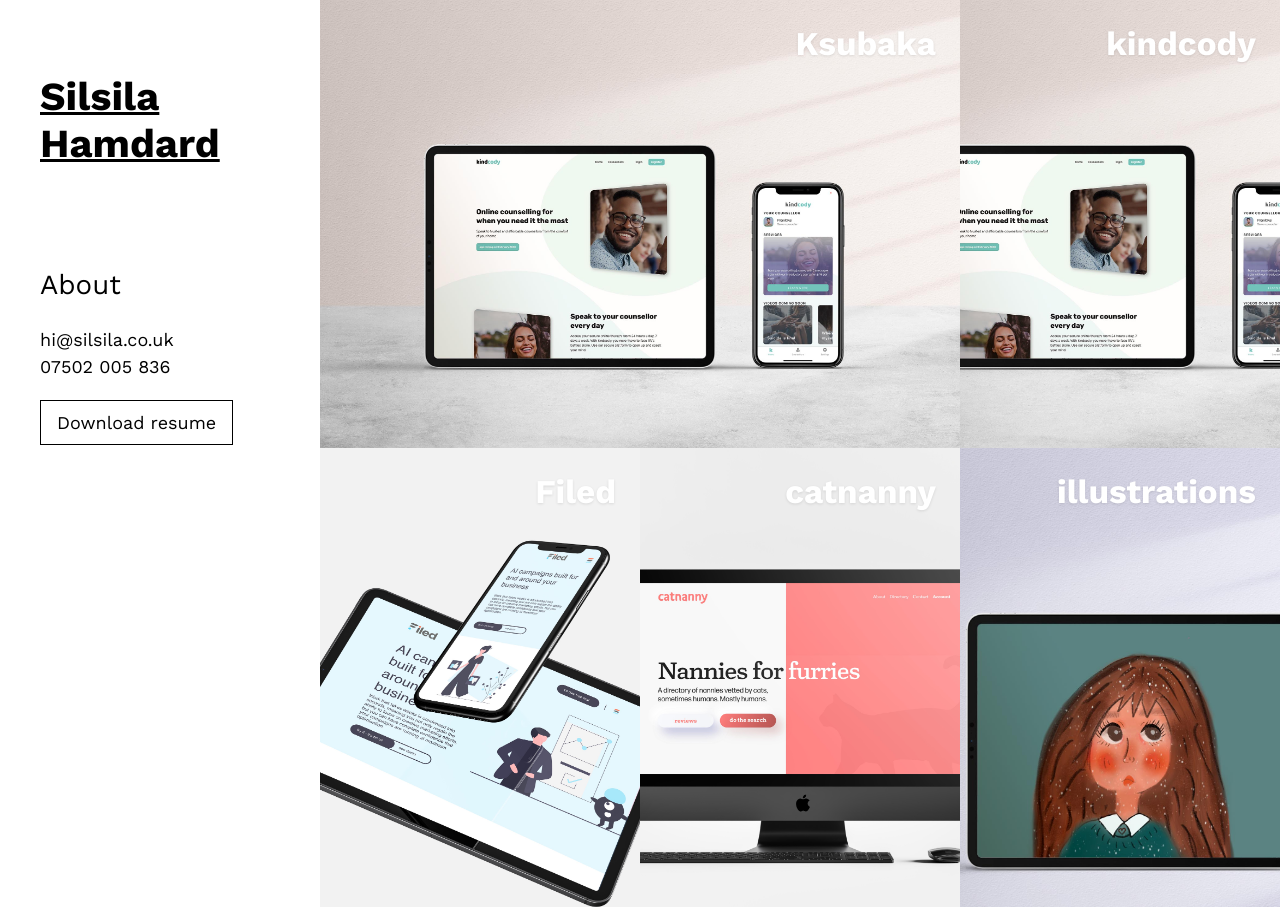
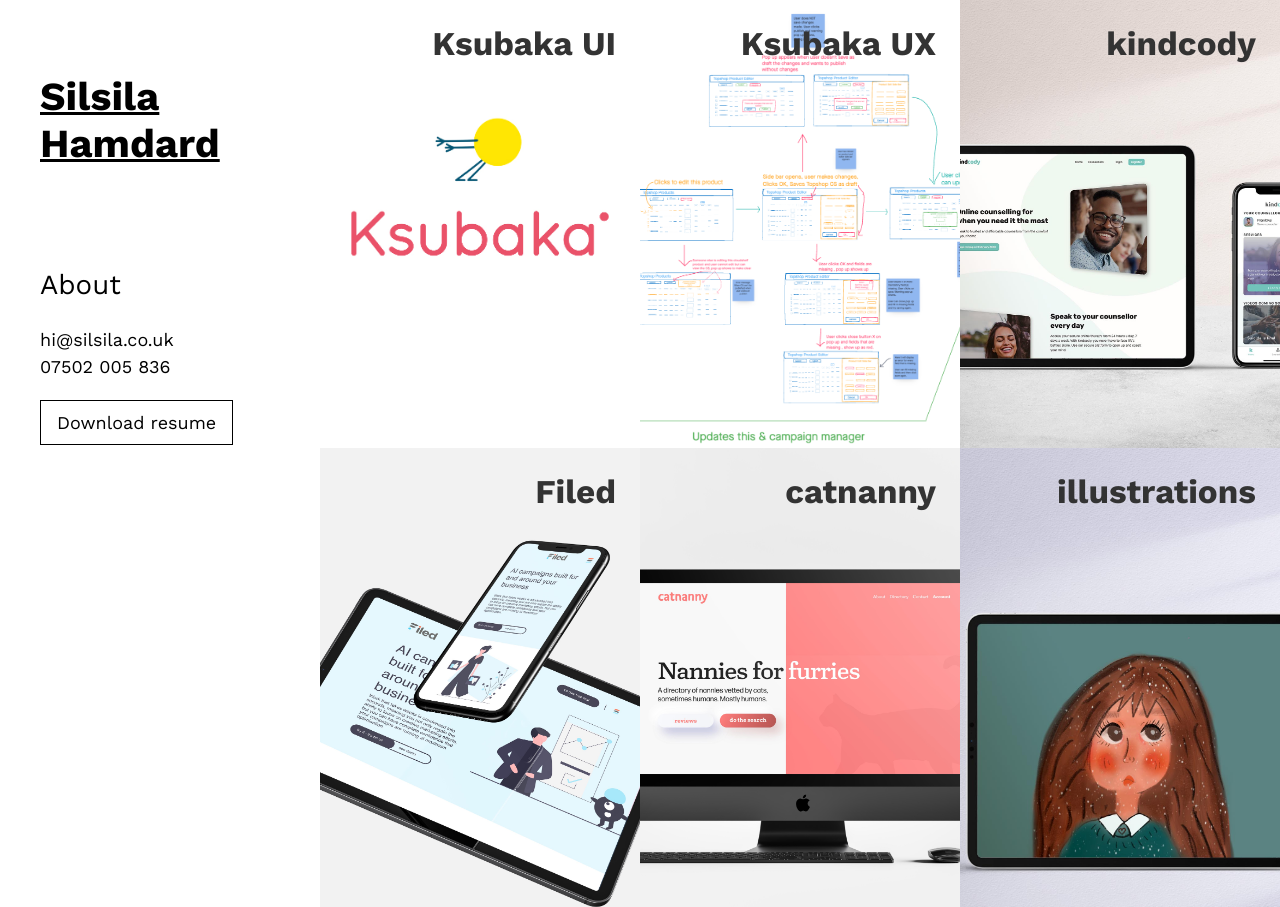
Before and after one commit to ovidiu-balau/silsila, a Gatsby site: page / in a window 1280 px wide. Shown: the top 907 px of the page. Built offline with nearby package versions, Linux system fonts and the light colour scheme; Gatsby itself is replaced by a stand-in of ours.

Commit message:
feat: update index grid and add ksubaka ui/ux

```diff
--- a/content/projects/projects.yaml
+++ b/content/projects/projects.yaml
@@ -1,21 +1,37 @@
-# - title: "Ksubaka"
-#   title_detail: "Ksubaka"
-#   category: "UI Design"
-#   slug: "ksubaka-ui"
-#   color: "#EA516A"
-#   images: "kindcody"
-#   cover: "./kindcody/projects-kindcody-cover.jpg"
-- title: "Ksubaka"
-  title_detail: "Ksubaka"
+
+- title: "Ksubaka UI"
+  title_detail: "Ksubaka UI"
   category: "Junior UI/UX Designer"
   slug: "ksubaka"
   color: "#EA516A"
   images: "ksubaka"
-  cover: "./kindcody/projects-kindcody-cover.jpg"
-  desc: "kindcody is an online therapy service that connects counsellors with people in need of counselling. Our platform assists our users with their client base, calendar management and helps them create new connections. Our features range from simple bookings all the way to an online counselling community which enables the growth of their session quality.<br/><br/>
-  Customers are the heart of kindcody and to ensure we do not break it we thoroughly vet all of our counsellors. Our bookings are entirely private between the user and the counsellor with HIPAA compliances as well as end-to-end encryption. We believe in doing the right thing and provide an affordable service regardless of the topic of discussion.<br/><br/><br/>
-  My role in kindcody was creating the brand, brand guidelines, website design and app design for the first phase of the business. The team had a leadership mixture of a software developer, business strategist and creative director.<br/><br/>
-  After sessions of brainstorming with different word combinations, colours schemes and researching the competitors, my team and I hand picked a green pastel as a primary colour because of the representation and reputation it has in the medical industry. To emphasise the emotion of safety, the font we’ve picked for the logo makes use of softer edges and bolder letters which helps us emphasise the emotion we’re trying to showcase"
+  cover: "./ksubaka/projects-ksubaka-cover.jpg"
+  desc: "<h4>CloudShelf</h4>
+  <h6>UI</h6>
+  My focus on one of Ksubaka’s market leading products, the Cloudshelf, was around the UI and asset management. GHD, one of their clients, was a project I was tasked to work on with responsibilities ranging from gathering branding assets to grouping all their product assets and UI.<br/><br/>
+  In the making of multiple Cloudshelves, I faced challenges such as pairing fonts that would be compatible with the client’s respective language characteristics and low quality asset gathering.
+  <h4>Instore Survey</h4>
+  Another product brought by Ksubaka, I was tasked with, was the Smiles Surveys. Its purpose was gathering customer feedback regarding their in store experience for clients such as M&S and Aigle. My main tasks were building the UI, gathering brand guidelines information, applying them accordingly, with tools such as Photoshop, XD and InDesign, and creating physical board/sticker designs for the kiosks themselves.
+  <h4>Online Employee Survey</h4>
+  Due to the pandemic, Ksubaka had to take some drastic business measures. As a product team, we’ve been tasked to come up with a solution that can provide value to their current customers in the given climate. Their product line-up has had an addition with the introduction of the  Smiles Pulse Check-in for WFH Employees. The product’s capabilities are bubbled around an employee survey whose purpose was to monitor the wellbeing of employees of our current and upcoming clients such as Coca Cola.
+  <br/><br/>The main design idea was purposed to be fun and interactive so employees would want to complete their check-in survey. I’ve come up with ideas such as the spinning wheel at the end of the survey for customer engagement, the badges for continuation achievement and competition leaderboards.
+  <br/><br/>To achieve the fun and interactive UI, I’ve created animations from brand assets using tools such as After Effects, Media Encoder and Premier Pro.
+  <h4>TSK</h4>
+  The Temperature Sensing Kiosk was another project I worked on while at Ksubaka. My tasks for this project were mainly focused around the creation of physical sticker designs for packaging and kiosks for which I have mainly used InDesign and Photoshop.
+  "
+
+- title: "Ksubaka UX"
+  title_detail: "Ksubaka UX"
+  category: "Junior UI/UX Designer"
+  slug: "ksubaka-ux"
+  color: "#EA516A"
+  images: "ksubaka-ux"
+  cover: "./ksubaka-ux/001.png"
+  desc: "<h4>CloudShelf</h4>
+  <h6>UX</h6>
+  CloudShelf has a built-in dashboard editor for product management/administration. Due to building it from scratch before I joined, the UX/UI was not optimised and in many cases it did not follow Ksubaka’s brand guidelines. The process I went through was creating a wireframe flow in inVision accompanied by labels and explanations for whatever decision was experimental. My next action relied on user feedback which provided me with enough information to adjust the UX for further optimisations to avoid extra mental mapping effort. The way I collected user feedback was by providing users with stories and a number of tasks and observing their performance.
+  <br/><br/>Once the UX proved to be stable enough and the usability performance increased in propotypes with the employees of Ksubaka, I moved over to creating the UI. Due to Ksubaka already having a somewhat built UI assets, I had to review it and ensure it is consistent enough to be usable in the new Cloudshelf Editor. As well as improving it, I had to also extend it due to missing components which were not used in previous products.
+  <br/><br/>After completing the UI, I provided the test users with a number of prototypes as well as tasks and I’ve iterated on the minor changes spotted from our results."
 - title: "kindcody"
   title_detail: "kindcody"
   category: "App / Web / Branding"
--- a/src/components/grid-item.tsx
+++ b/src/components/grid-item.tsx
@@ -15,7 +15,7 @@
   }
   > span {
     z-index: 10;
-    color: white;
+    color: #333;
     position: absolute;
     left: 0;
     right: 0;
@@ -23,7 +23,7 @@
     font-weight: 700;
     font-size: ${props => props.theme.fontSizes[4]};
     padding: ${props => props.theme.space[6]};
-    text-shadow: 0 1px 3px rgba(0, 0, 0, 0.1);
+    text-shadow: 0 1px 3px rgba(255, 255, 255, 0.1);
 
     @media (max-width: ${props => props.theme.breakpoints[3]}) {
       font-size: ${props => props.theme.fontSizes[3]};
--- a/src/pages/index.tsx
+++ b/src/pages/index.tsx
@@ -32,7 +32,7 @@
   grid-template-columns: repeat(3, 1fr);
   grid-template-rows: 35vw 40vw 25vw;
   grid-template-areas:
-    "first-project first-project about-us"
+    "first-three-projects first-three-projects first-three-projects"
     "three-projects three-projects three-projects";
 
   @media (max-width: ${props => props.theme.breakpoints[3]}) {
@@ -67,13 +67,8 @@
   }
 `;
 
-const FirstProject = styled(GridItem)`
-  grid-area: first-project;
-`;
 
-const SecondProject = styled(GridItem)`
-  grid-area: about-us;
-`;
+
 
 const ThreeProjects = styled.div`
   grid-area: three-projects;
@@ -87,8 +82,20 @@
 `;
 
 
+const FirstThreeProjects = styled.div`
+  grid-area: first-three-projects;
+  display: grid;
+  grid-template-columns: repeat(3, 1fr);
+
+  @media (max-width: ${props => props.theme.breakpoints[1]}) {
+    grid-template-columns: 1fr;
+    grid-template-rows: 1fr 1fr 1fr;
+  }
+`;
+
+
 const Index: React.FunctionComponent<PageProps> = ({
-  data: { firstProject, secondProject, threeProjects }
+  data: { firstThreeProjects, threeProjects }
 }) => {
   const pageAnimation = useSpring({
     config: config.slow,
@@ -100,22 +107,18 @@
     <Layout>
       <SEO />
       <Area style={pageAnimation}>
-        <FirstProject
-          to={firstProject.slug}
-          aria-label={`View project "${firstProject.title}"`}
-        >
-          <Img fluid={firstProject.cover.childImageSharp.fluid} />
-          <span>{firstProject.title}</span>
-        </FirstProject>
-        {secondProject.nodes.map(p => (
-        <SecondProject
-          to={p.slug}
-          aria-label={`View project "${p.title}"`}
-        >
-          <Img fluid={p.cover.childImageSharp.fluid} />
-          <span>{p.title}</span>
-        </SecondProject>
-        ))}
+        <FirstThreeProjects>
+          {firstThreeProjects.nodes.map(project => (
+            <GridItem
+              to={project.slug}
+              key={project.slug}
+              aria-label={`View project "${project.title}"`}
+            >
+              <Img fluid={project.cover.childImageSharp.fluid} />
+              <span>{project.title}</span>
+            </GridItem>
+          ))}
+        </FirstThreeProjects>
         <ThreeProjects>
           {threeProjects.nodes.map(project => (
             <GridItem
@@ -137,18 +140,7 @@
 
 export const query = graphql`
   query Index {
-    firstProject: projectsYaml {
-      title
-      slug
-      cover {
-        childImageSharp {
-          fluid(quality: 95, maxWidth: 1200) {
-            ...GatsbyImageSharpFluid_withWebp
-          }
-        }
-      }
-    }
-    secondProject: allProjectsYaml(limit: 1, skip: 1) {
+    firstThreeProjects: allProjectsYaml(limit: 3, skip: 0) {
       nodes {
         title
         slug
@@ -161,7 +153,7 @@
         }
       }
     }
-    threeProjects: allProjectsYaml(limit: 3, skip: 2) {
+    threeProjects: allProjectsYaml(limit: 3, skip: 3) {
       nodes {
         title
         slug
```
Also changed, not shown: content/projects/ksubaka-ux/001.png (added), content/projects/ksubaka/projects-ksubaka-cover.jpg (added), 2 other files.
